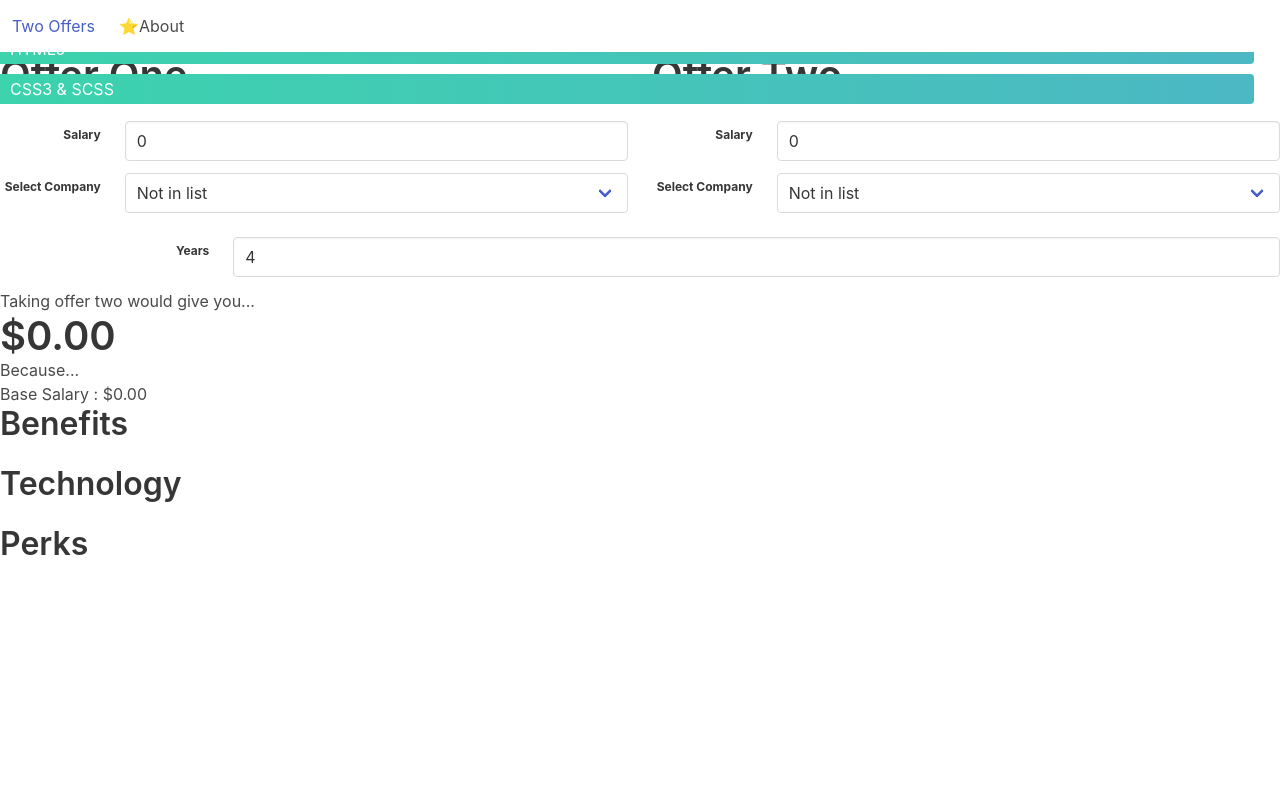
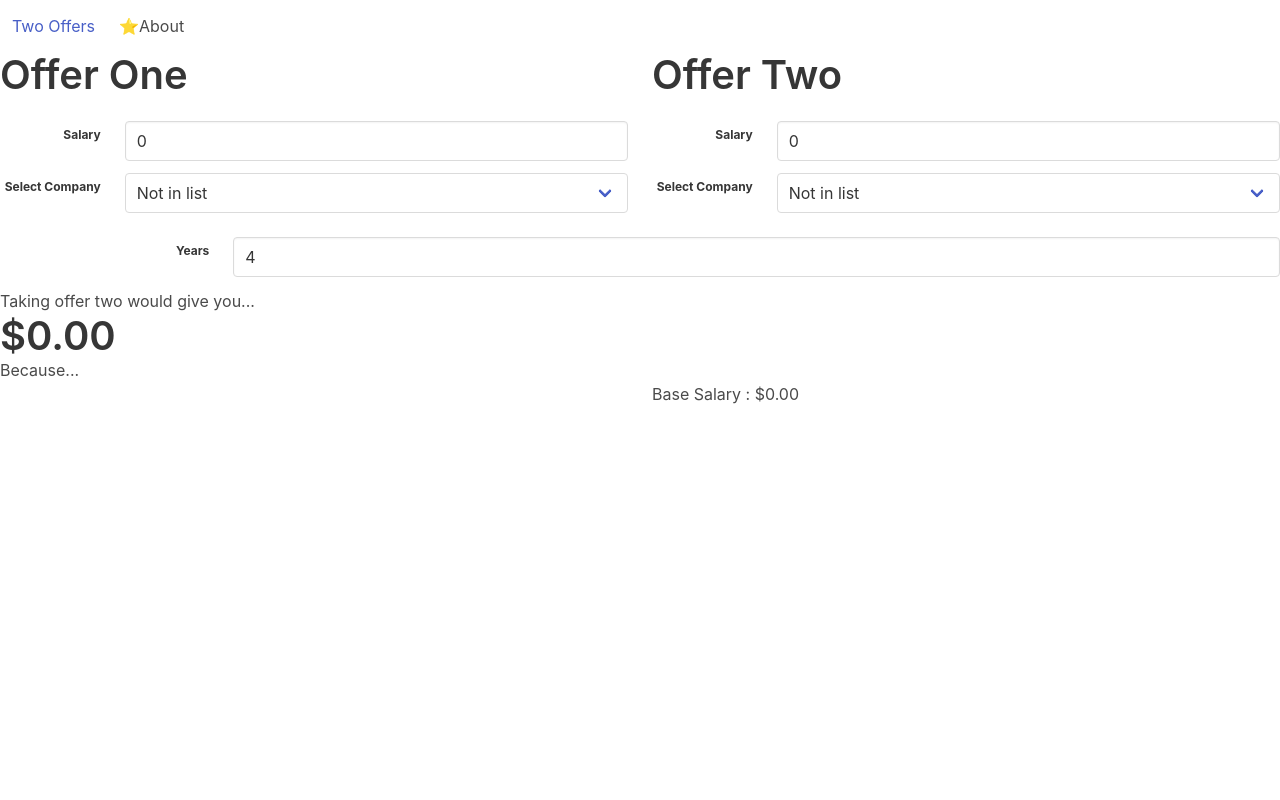
Before and after one commit to darraghoriordan/benefits, a Vue app in the folder src/: page /#/ in a window 1280 px wide. Shown: the top 800 px of the page. Built offline with nearby package versions, Linux system fonts and the light colour scheme.

Commit message:
add some interactiviy to the graph. negative values are broken though

```diff
--- a/src/src/components/CalculatorPage.vue
+++ b/src/src/components/CalculatorPage.vue
@@ -15,6 +15,7 @@
                 </CompanySelection>
             </div>
         </div>
+
         <YearsToCalculate :value="yearsToCalculate" @input="changeYearsToCalculate"></YearsToCalculate>
         <DifferenceResult :company-one-dataset="companyOneDataset" :company-two-dataset="companyTwoDataset"></DifferenceResult>
         <div>
--- a/src/src/components/DifferenceResult.vue
+++ b/src/src/components/DifferenceResult.vue
@@ -5,12 +5,20 @@
         {{ salaryDifference | currency }}
     </span>
     <p>Because...</p>
-    <WeightGraph :values="salaryComponentDifference"></WeightGraph>
+    <div class="columns">
+      <div class="column">
+<WeightGraph :values="salaryComponentDifference" :totalDifference="salaryDifference"></WeightGraph>
+        </div>
+          <div class="column">
     <ul>
     <li v-for="b in salaryComponentDifference">
         {{ b.name }} : {{ b.value | currency}}
         </li>
     </ul>
+        </div>
+      </div>
+
+
 </div>
 </template>
 
--- a/src/src/components/WeightGraph.vue
+++ b/src/src/components/WeightGraph.vue
@@ -1,75 +1,63 @@
 <template>
 <!-- Stolen from this great codepen. I like it cause it's still semantic. https://codepen.io/vajkri/pen/NxzZwL-->
- <div class="charts">
+<div class="graph-container">
+<div class="skills">
+  <div class="charts">
     <div class="chart chart--dev">
-      <span class="chart__title">Development</span>
       <ul class="chart--horiz">
-        <li class="chart__bar" style="width: 98%;">
+        <li v-for="item in normalisedValues" class="chart__bar" v-bind:style="{ width: item.normalisedValue + '%' }">
           <span class="chart__label">
-            HTML5
-          </span>
-        </li>
-        <li class="chart__bar" style="width: 98%;">
-          <span class="chart__label">
-            CSS3 &amp; SCSS
+           {{item.name}}
           </span>
         </li>
       </ul>
     </div>
-    </div>
+  </div>
+</div>
+</div>
 </template>
 
 <script>
 export default {
   name: 'WeightGraph',
-  data: function() {
-    return {
-      values: [
-        {
-          name: 'itemOne',
-          value: 1000
-        },
-        {
-          name: 'item2',
-          value: 2000
-        }
-      ]
+  methods: {
+    normaliseValue: function(value, total) {
+      // normalise to 0-100 scale
+      if (value === 0) {
+        return 0
+      }
+
+      let normValue = Math.floor(100 * (value / total))
+      return normValue
+    },
+    compareNormalisedValues: function compare(a, b) {
+      if (a.normalisedValue > b.normalisedValue) return -1
+      if (a.normalisedValue < b.normalisedValue) return 1
+      return 0
     }
   },
-  methods: {
-    normaliseValue: function(value, maxValue, minValue) {
-      // normalise to 0-100 scale
-      let normValue = 0 + (100 - 0) * (value - minValue) / (maxValue - minValue)
-      return normValue
+  computed: {
+    normalisedValues: function() {
+      let vueComponent = this
+
+      return this.values.map(function(element) {
+        return {
+          name: element.name,
+          value: element.value,
+          normalisedValue: vueComponent.normaliseValue(
+            element.value,
+            vueComponent.totalDifference,
+            0
+          )
+        }
+      }, this).sort(this.compareNormalisedValues)
     }
-  }
-  //   props: [
-  //     {
-  //       name: 'values',
-  //       type: Array
-  //     }
-  //   ]
+  },
+  props: ['values', 'totalDifference']
 }
 </script>
 
 <style lang="scss" scoped>
-
-@mixin stagger-anim-delay($i, $initial-delay, $stagger-delay) {
-  @while $i > 0 {
-    &:nth-of-type(#{$i}) {
-      animation-delay: $initial-delay + $stagger-delay * $i;
-    }
-    $i: $i - 1;
-  }
-}
-
-body {
-  margin-top: 20px;
-  font-family: sans-serif;
-  color: #282828;
-}
-
-//Demo
 .skills {
   width: 80%;
   max-width: 960px;
@@ -77,49 +65,6 @@ body {
   margin: auto;
 
   position: relative;
-}
-
-.lines {
-  height: 100%;
-  position: relative;
-}
-.line {
-  height: inherit;
-  width: 2px;
-
-  position: absolute;
-
-  background: rgba(#eee, 0.6);
-
-  &.l--0 {
-    left: 0;
-  }
-  &.l--25 {
-    left: 25%;
-  }
-  &.l--50 {
-    left: 50%;
-  }
-  &.l--75 {
-    left: 75%;
-  }
-  &.l--100 {
-    left: calc(100% - 1px);
-  }
-}
-.line__label {
-  display: block;
-  width: 100px;
-  text-align: center;
-
-  position: absolute;
-  bottom: -20px;
-  right: -50px;
-
-  &.title {
-    text-transform: uppercase;
-    font-weight: bold;
-  }
 }
 
 .charts {
@@ -145,17 +90,7 @@ body {
 
   font-weight: bold;
 
-  opacity: 0;
-
-  animation: 1s anim-lightspeed-in ease forwards;
-
-  .chart--dev & {}
-  .chart--prod & {
-    animation-delay: 3.3s;
-  }
-  .chart--design & {
-    animation-delay: 4.5s;
-  }
+  opacity: 1;
 }
 
 .chart--horiz {
@@ -170,19 +105,7 @@ body {
   background: linear-gradient(to left, #4cb8c4, #3cd3ad);
   border-top-right-radius: $border-rad;
   border-bottom-right-radius: $border-rad;
-  opacity: 0;
-
-  animation: 1s anim-lightspeed-in ease forwards;
-
-  .chart--dev & {
-    @include stagger-anim-delay(11, 0.5s, 0.2s);
-  }
-  .chart--prod & {
-    @include stagger-anim-delay(2, 3.8s, 0.2s);
-  }
-  .chart--design & {
-    @include stagger-anim-delay(3, 5s, 0.2s);
-  }
+  opacity: 1;
 }
 
 .chart__label {
@@ -190,17 +113,4 @@ body {
   line-height: 30px;
   color: white;
 }
-
-//Keyframes
-@keyframes anim-lightspeed-in {
-  0% {
-    transform: translateX(-200%);
-    opacity: 1;
-  }
-  100% {
-    transform: translateX(0);
-    opacity: 1;
-  }
-}
-
 </style>
```
